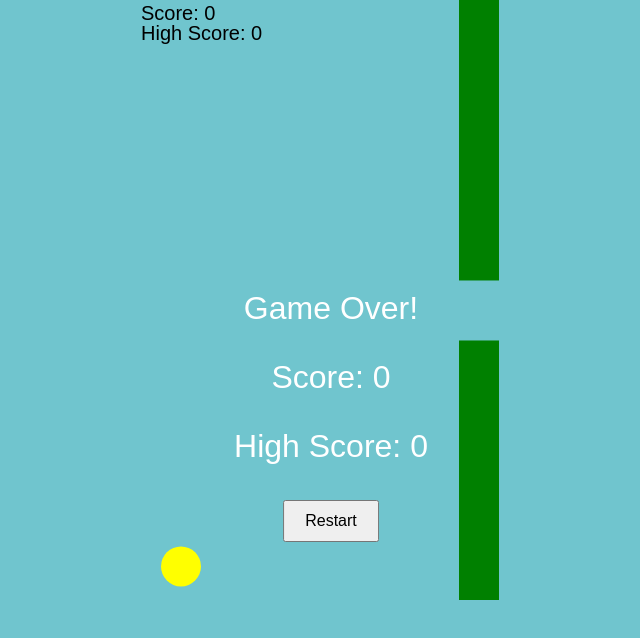
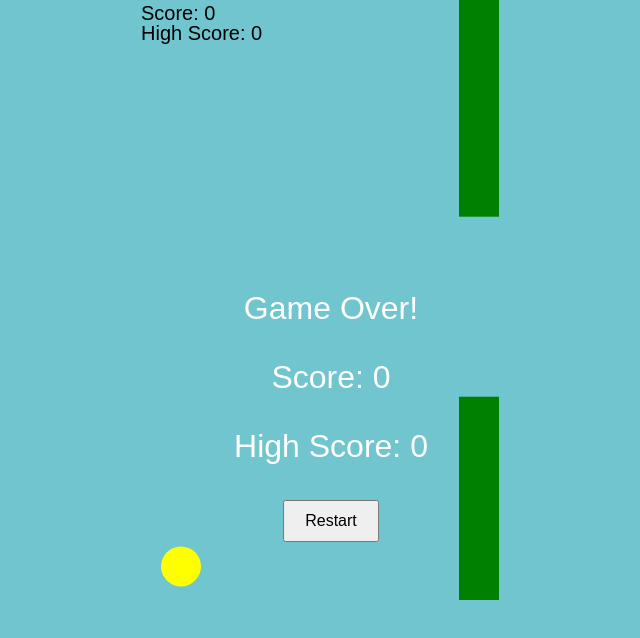
Before and after one commit to pittisee/flappy, a plain HTML site: page index.html in a window 1280 px wide. Shown: the whole page, without its empty margins (309-949 px from the left). Drawn offline with Linux system fonts and the light colour scheme.

Commit message:
Update index.html

```diff
--- a/index.html
+++ b/index.html
@@ -53,10 +53,10 @@
         canvas.height = Math.min(screenHeight, 600); // Max height of 600px
 
         // Game variables
-        let bird = { x: 50, y: canvas.height / 2, width: 20, height: 20, gravity: 0.4, lift: -8, velocity: 0 };
+        let bird = { x: 50, y: canvas.height / 2, width: 20, height: 20, gravity: 0.4, lift: -8 * 0.7, velocity: 0 }; // Reduced lift by 30%
         let pipes = [];
         let pipeWidth = bird.width * 2; // Pipe width is twice the bird's width
-        let gap = bird.height * 3; // Gap is three times the bird's height
+        let gap = bird.height * 9; // Gap is now three times larger (300% increase)
         let score = 0;
         let highScore = localStorage.getItem('highScore') || 0;
         let gameOver = false;
@@ -98,7 +98,7 @@
         function initPipes() {
             pipes = []; // Clear existing pipes
             for (let i = 0; i < 3; i++) {
-                let x = canvas.width + i * (pipeWidth * 3); // Spacing between pipes
+                let x = canvas.width + i * (pipeWidth * 9); // Increased spacing between pipes (300% increase)
                 pipes.push(new Pipe(x));
             }
         }
```
